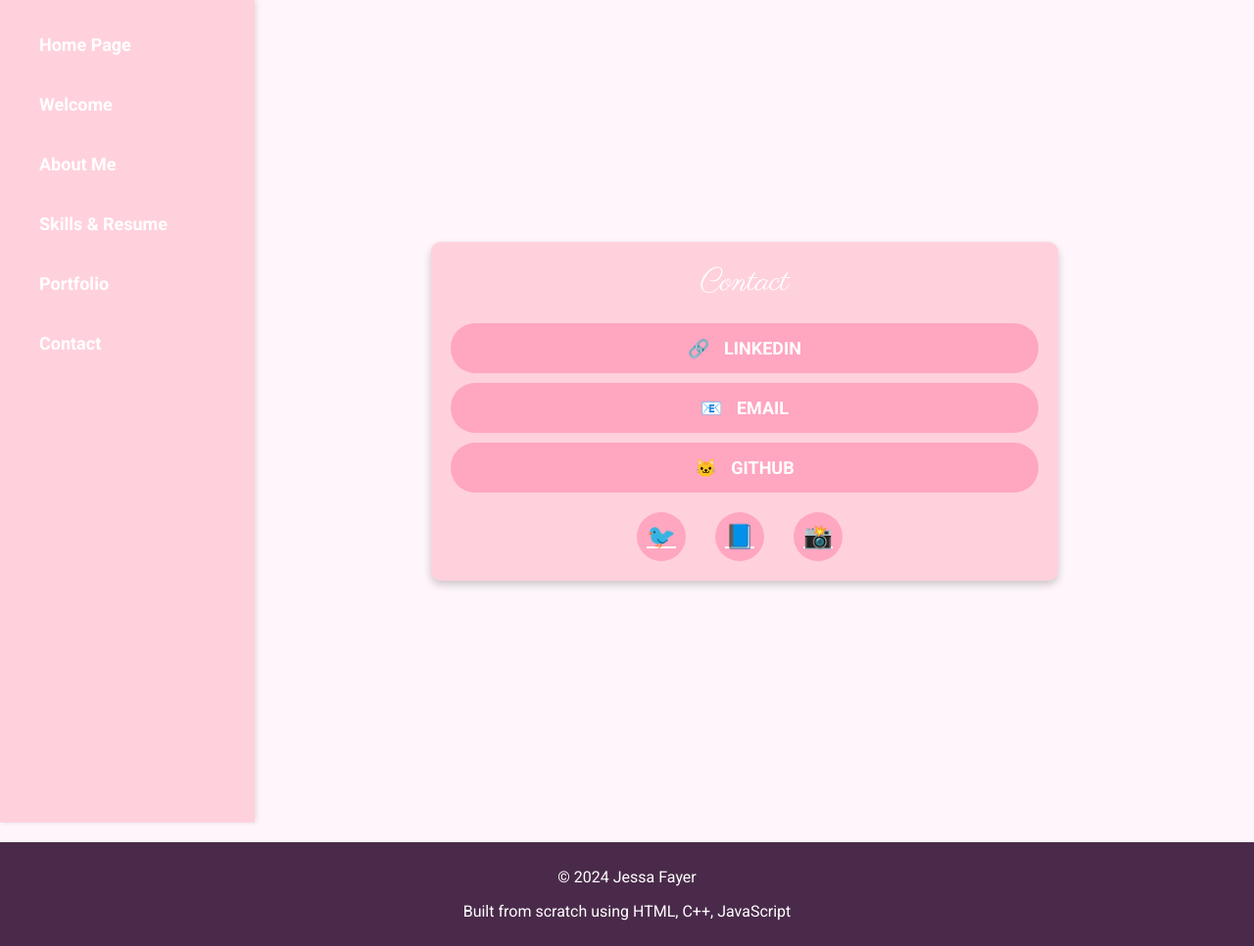
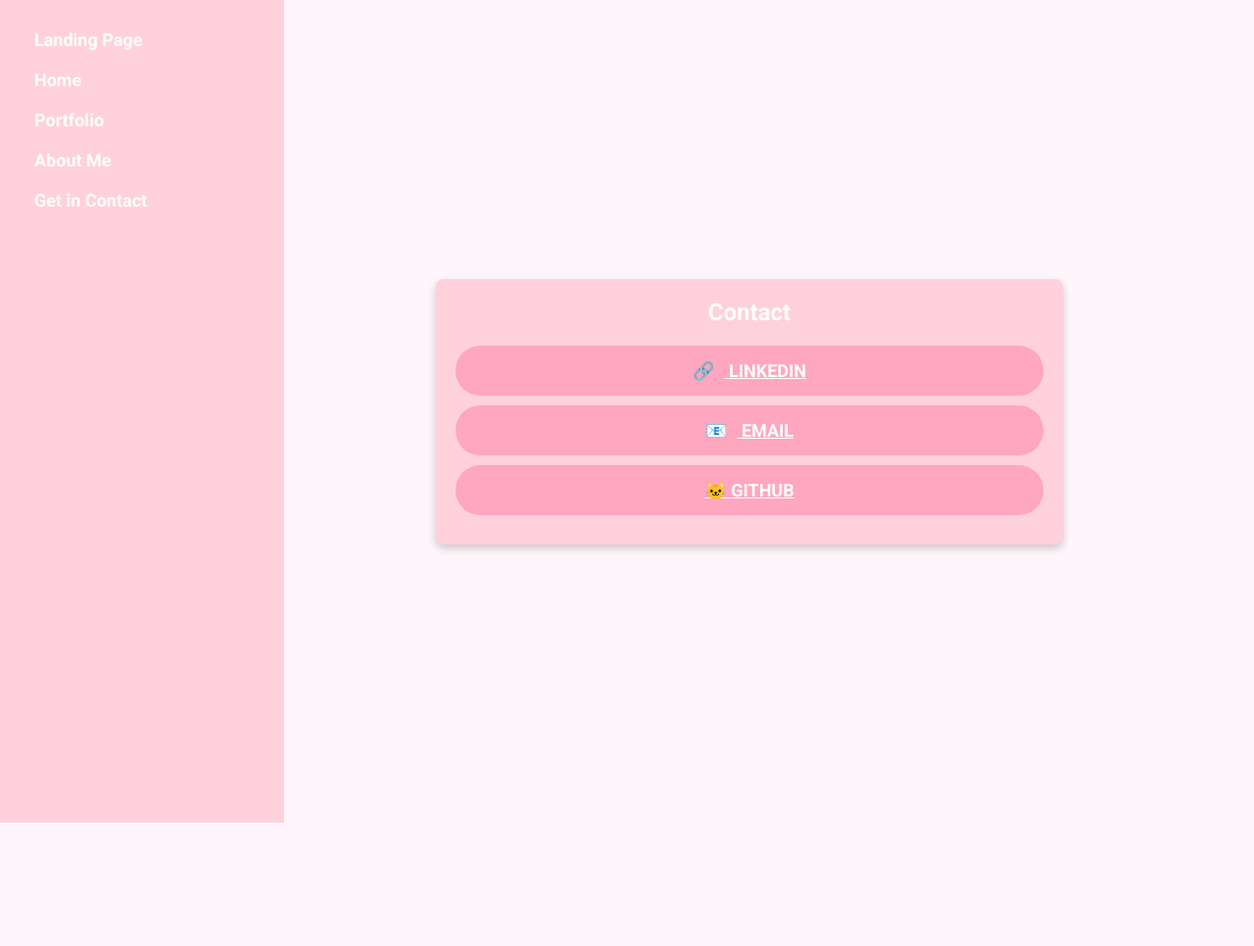
Before and after one commit to JessaFay/JessaFay.github.io, a plain HTML site: page Contactme.html in a window 1280 px wide. Shown: the whole page at 98% size. After the commit the page ends 840 px from the top, so only its background shows below. Drawn offline with Linux system fonts and the light colour scheme.

Commit message:
Add files via upload

```diff
--- a/Contactme.html
+++ b/Contactme.html
@@ -8,39 +8,34 @@
     <style>
         body {
             font-family: 'Roboto', sans-serif;
-            background-color: #FEF6FB;
-            color: #4A2A4A;
+            background-color: #FEF6FB; /* Light pink background */
+            color: #4A2A4A; /* Dark mauve text color */
             margin: 0;
             padding: 0;
         }
         .sidebar {
-            background-color: #FFD1DC;
+            background-color: #FFD1DC; /* Soft pink */
             padding: 20px;
-            width: 220px;
+            width: 250px;
+            height: 100vh;
             position: fixed;
-            height: 100vh;
             overflow-y: auto;
-            box-shadow: 2px 0 5px rgba(0, 0, 0, 0.1);
-            transition: width 0.3s ease;
-            font-size: 18px;
         }
         .sidebar a {
-            padding: 15px 20px;
+            padding: 10px 15px;
             text-decoration: none;
+            font-size: 18px;
             color: white;
+            font-weight: bold; /* Make sidebar text bolder */
             display: block;
-            transition: background-color 0.3s, transform 0.3s;
-            border-radius: 5px;
-            margin-bottom: 10px;
-            font-weight: bold;
+            transition: background-color 0.3s ease, transform 0.2s ease;
         }
         .sidebar a:hover {
-            background-color: #F78FA7;
-            color: #333;
-            transform: translateX(5px);
+            background-color: #F78FA7; /* Darker pink on hover */
+            transform: scale(1.05); /* Slightly increase size on hover */
         }
         .content {
-            margin-left: 240px;
+            margin-left: 250px; /* Same as sidebar width */
             padding: 20px;
             display: flex;
             justify-content: center;
@@ -50,109 +45,64 @@
         .contact-container {
             width: 80%;
             max-width: 600px;
-            background-color: #FFD1DC;
-            border-radius: 10px;
+            background-color: #FFD1DC; /* Soft pink */
+            border-radius: 8px;
             box-shadow: 0 4px 8px rgba(0, 0, 0, 0.2);
             padding: 20px;
             text-align: center;
-            transition: transform 0.3s, box-shadow 0.3s;
-        }
-        .contact-container:hover {
-            transform: scale(1.03);
-            box-shadow: 0 8px 16px rgba(0, 0, 0, 0.2);
         }
         .contact-header {
-            font-family: 'Parisienne', cursive;
-            font-size: 32px;
+            font-size: 24px;
             color: white;
+            font-weight: bold; /* Bolder header */
             margin-bottom: 20px;
         }
         .button {
-            background-color: #FFA6C1;
+            background-color: #FFA6C1; /* Light pink button */
             color: white;
             border: none;
-            padding: 15px 30px;
+            padding: 15px 30px; /* Larger padding for more prominence */
             font-size: 18px;
-            font-weight: bold;
-            border-radius: 25px;
+            font-weight: bold; /* Bolder button text */
+            border-radius: 25px; /* More rounded corners for buttons */
             text-transform: uppercase;
             cursor: pointer;
             display: block;
-            width: auto;
+            width: auto; /* Auto width based on content */
             margin: 10px auto;
-            transition: background-color 0.3s, transform 0.3s;
-            text-decoration: none;
+            transition: background-color 0.3s, transform 0.2s;
         }
         .button:hover {
-            background-color: #F78FA7;
-            transform: scale(1.1);
+            background-color: #F78FA7; /* Darker pink on hover */
+            transform: scale(1.1); /* Scale up buttons on hover */
         }
         .icon {
             display: inline-block;
             margin-right: 10px;
         }
-        footer {
-            background-color: #4A2A4A;
-            color: white;
-            padding: 10px 0;
-            text-align: center;
-            margin-top: 20px;
-        }
-        .social-links {
-            display: flex;
-            justify-content: center;
-            gap: 20px;
-            margin-top: 20px;
-        }
-        .social-links a {
-            display: inline-block;
-            width: 50px;
-            height: 50px;
-            background-color: #FFA6C1;
-            color: white;
-            border-radius: 50%;
-            text-align: center;
-            line-height: 50px;
-            font-size: 24px;
-            transition: background-color 0.3s, transform 0.3s;
-        }
-        .social-links a:hover {
-            background-color: #F78FA7;
-            transform: scale(1.1);
-        }
     </style>
 </head>
 <body>
     <div class="sidebar">
-        <a href="index.html">Home Page</a>
-        <a href="AboutWebsite.html">Welcome</a>
+        <a href="index.html">Landing Page</a>
+        <a href="AboutWebsite.html">Home</a>
+        <a href="techproject.html">Portfolio</a>
         <a href="aboutme.html">About Me</a>
-        <a href="skills.html">Skills & Resume</a>
-        <a href="Project.html">Portfolio</a>
-        <a href="Contactme.html">Contact</a>
+        <a href="Contactme.html">Get in Contact</a>
     </div>
     <div class="content">
         <div class="contact-container">
             <div class="contact-header">Contact</div>
-            <a href="https://www.linkedin.com/in/jessa-fayer-275839281" class="button">
-                <span class="icon">🔗</span> LinkedIn
+            <a href="https://www.linkedin.com" class="button">
+                <span class="icon">🔗</span> Linkedin
             </a>
-            <a href="mailto:jessafayerbusiness@gmail.com" class="button">
+            <a href="mailto:your.email@example.com" class="button">
                 <span class="icon">📧</span> Email
             </a>
-            <a href="https://github.com/jessafayer" class="button">
-                <span class="icon">🐱</span> GitHub
+            <a href="https://github.com" class="button">
+                <span the="icon">🐱</span> Github
             </a>
-            <div class="social-links">
-                <a href="https://twitter.com/jessafayer" class="icon">🐦</a>
-                <a href="https://facebook.com/jessafayer" class="icon">📘</a>
-                <a href="https://instagram.com/jessacheers" class="icon">📸</a>
-            </div>
         </div>
     </div>
-    <footer>
-        <p>&copy; 2024 Jessa Fayer</p>
-        <p>Built from scratch using HTML, C++, JavaScript</p>
-    </footer>
 </body>
 </html>
```
Also changed, not shown: skills.html (+1 -1 lines), 1 other file.
